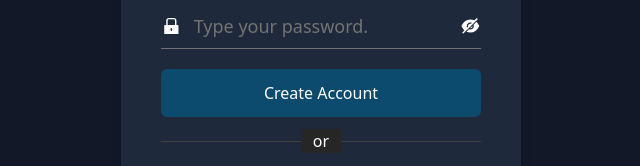
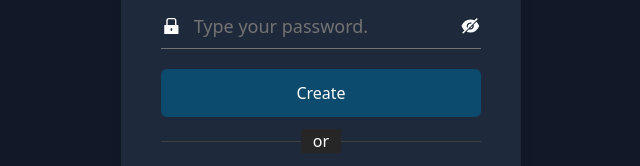
Before and after one commit to karim1911-23/chatAppEnsa, a React (Create React App) app in the folder client/: page /register in a window 1280 px wide. Shown: the part 495-661 px from the top of the page, without its empty margins (319-959 px from the left). Built offline with nearby package versions, Linux system fonts and the light colour scheme; no server answers.

Commit message:
commit by karim

```diff
--- a/client/src/pages/Register/components/RegisterForm.tsx
+++ b/client/src/pages/Register/components/RegisterForm.tsx
@@ -107,7 +107,7 @@ const RegisterForm: FC<Props> = ({ setIsFormOpen }) => {
         }}
       />
       <div className="w-[90%] md:w-[80%] mx-auto">
-        <BasicButton type="submit">Create Account</BasicButton>
+        <BasicButton type="submit">Create </BasicButton>
       </div>
       <Toaster />
     </form>
```
